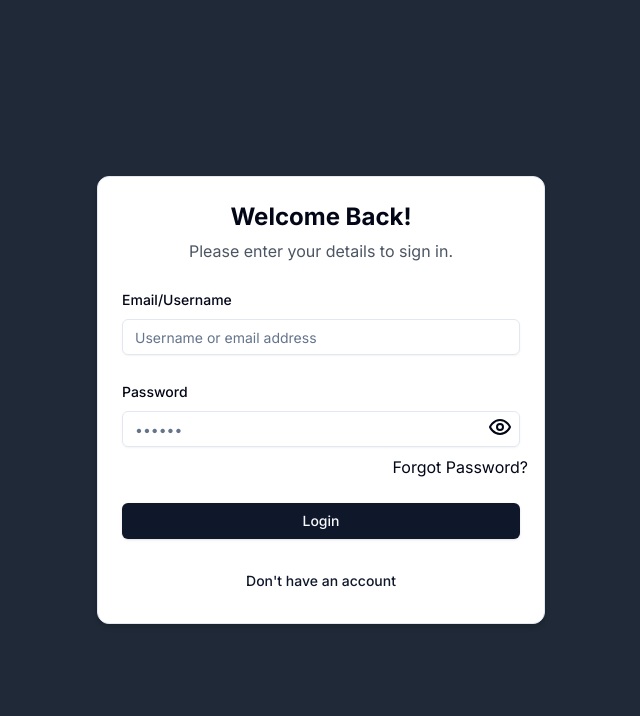
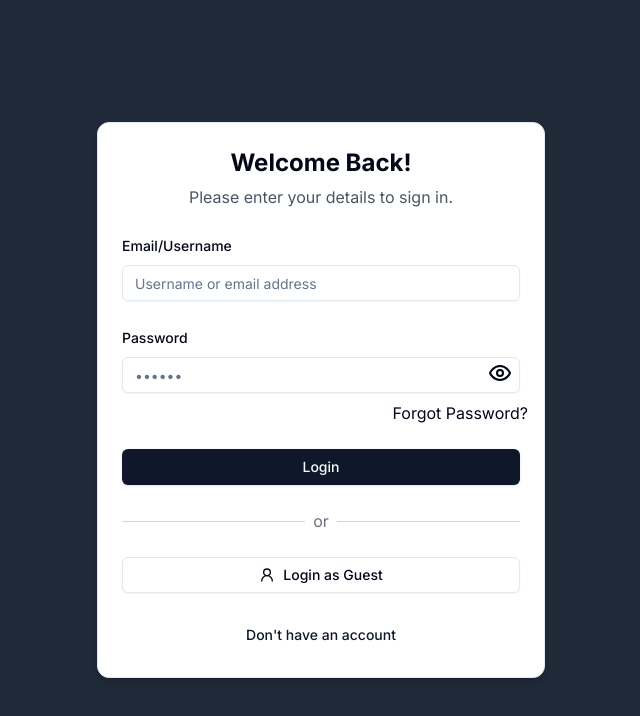
Before and after one commit to BansalChirag/Mystery-Message, a Next.js app: page /login in a window 1280 px wide. Shown: the top 716 px of the page, without its empty margins (319-959 px from the left). Built offline with nearby package versions, Linux system fonts and the light colour scheme; no server answers.

Commit message:
added login as guest feature for one time login and testing the project

```diff
--- a/components/forms/login-form.tsx
+++ b/components/forms/login-form.tsx
@@ -18,13 +18,13 @@ import { signIn, useSession } from "next-auth/react";
 import CardWrapper from "@/components/common/card-wrapper";
 import Link from "next/link";
 import { toast } from "sonner";
-import { Eye, EyeOff } from "lucide-react";
+import { Eye, EyeOff, UserRound } from "lucide-react";
 import { useRouter } from "next/navigation";
 import { useCurrentUser } from "@/hooks";
 
 const LoginForm = () => {
   // zod implementation
-  const {data: session} = useSession();
+  const { data: session } = useSession();
   const router = useRouter();
   const [isSubmitting, setIsSubmitting] = useState<boolean>(false);
   const [showPassword, setShowPassword] = useState<boolean>(false);
@@ -49,6 +49,27 @@ const LoginForm = () => {
       if (response?.error === null) {
         toast.success("Login Successfully.");
         form.reset();
+        router.replace("/dashboard");
+      } else if (response?.error) {
+        toast.error(response?.error?.split(":")[1] as string);
+      }
+    } catch (error: any) {
+      toast.error(error);
+    } finally {
+      setIsSubmitting(false);
+    }
+  };
+
+  const handleGuestLogin = async () => {
+    setIsSubmitting(true);
+    try {
+      const response = await signIn("credentials", {
+        redirect: false,
+        identifier: "guest@example.com", // Replace with your actual guest account email
+        password: "GuestPassword123!", // Replace with your actual guest account password
+      });
+      if (response?.error === null) {
+        toast.success("Guest Login Successful.");
         router.replace("/dashboard");
       } else if (response?.error) {
         toast.error(response?.error?.split(":")[1] as string);
@@ -119,13 +140,30 @@ const LoginForm = () => {
               </Link> */}
             <div className="w-full flex items-center justify-end mt-2 ml-2">
               {/* <Button variant="link"> */}
-                <Link href="forgot-password">Forgot Password?</Link>
+              <Link href="forgot-password">Forgot Password?</Link>
               {/* </Button> */}
             </div>
           </div>
           <Button className="w-full" disabled={isSubmitting}>
             {isSubmitting ? "Please wait..." : "Login"}
           </Button>
+          <div className="my-4 flex items-center justify-center">
+            <div className="border-t border-gray-300 w-2/3"></div>
+            <span className="mx-2 text-gray-500">or</span>
+            <div className="border-t border-gray-300 w-2/3"></div>
+          </div>
+          <div className="w-full flex items-center justify-center mt-4">
+            <Button
+              type="button"
+              variant="outline"
+              onClick={handleGuestLogin}
+              disabled={isSubmitting}
+              className="w-full flex items-center justify-center"
+            >
+              <UserRound className="mr-2 h-4 w-4" />
+              {isSubmitting ? "Logging in..." : "Login as Guest"}
+            </Button>
+          </div>
         </form>
       </Form>
     </CardWrapper>
```
